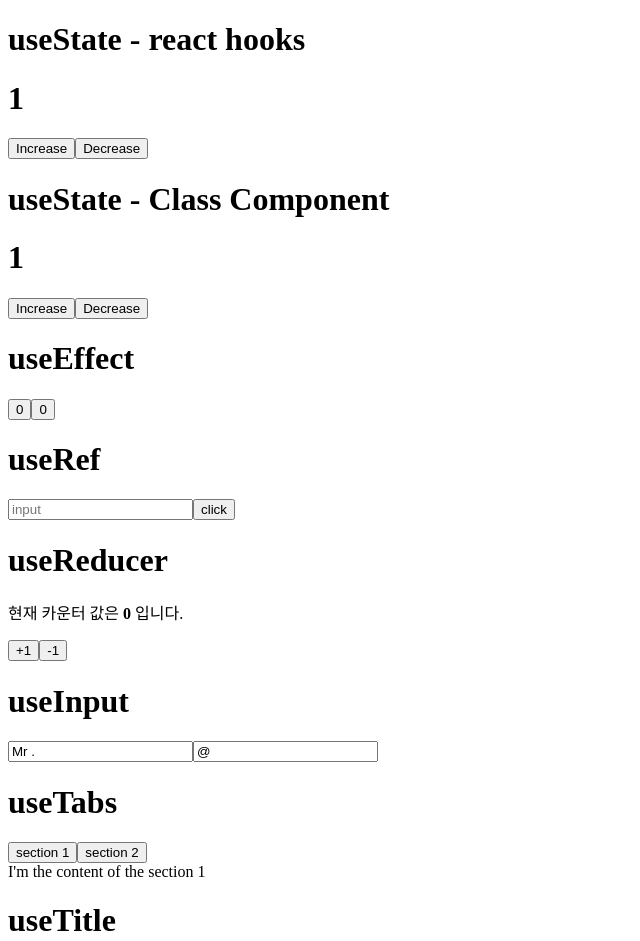
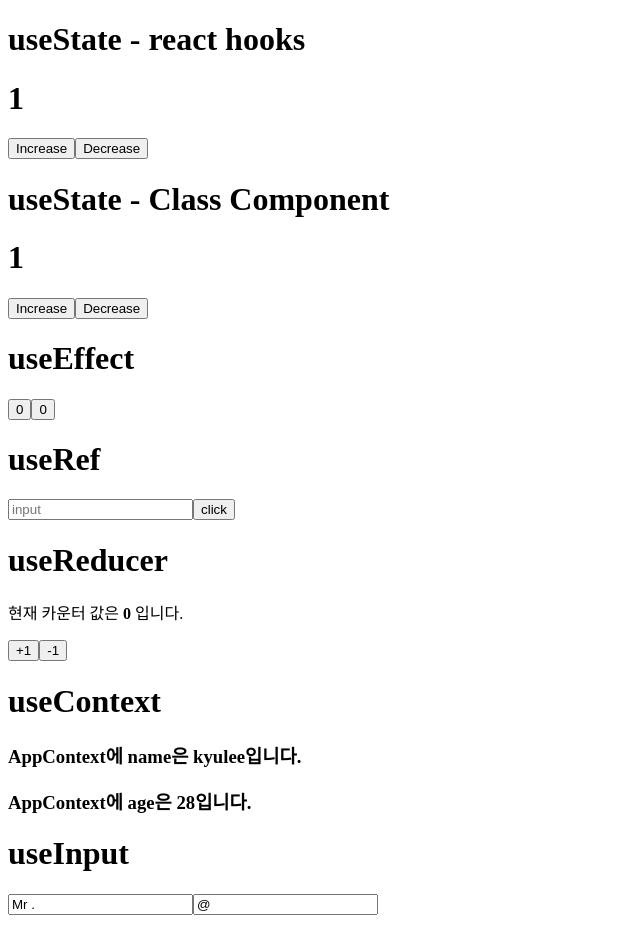
Before and after one commit to kyoowon/React-hook-totorial, a React (Create React App) app: page / in a window 1280 px wide. Shown: the top 941 px of the page, without its empty margins (0-640 px from the left). Built offline with nearby package versions, Linux system fonts and the light colour scheme; the HTML template or start-up script is replaced by a standard one.

Commit message:
✅ add(useContext) : react hooks useContext example

```diff
--- a/src/App.js
+++ b/src/App.js
@@ -9,6 +9,7 @@ import {Example_8} from './Components/customs/useConfirm.js';
 import {Example_9} from './Components/customs/usePreventLeave.js';
 import {Example_10} from './Components/customs/useBeforeLeave.js';
 import {Example_11} from './Components/useReducer.js';
+import {Example_12} from './Components/useContextExample.js';
 
 function App() {
   return (
@@ -22,6 +23,7 @@ function App() {
       <Example_6></Example_6>
       {/* react hooks - useReducer */}
       <Example_11></Example_11>
+      <Example_12></Example_12>
       {/* react custom hooks - useInput */}
       <Example_2></Example_2>
       {/* react custom hooks - useTabs */}
--- /dev/null
+++ b/src/Components/useContext.js
@@ -0,0 +1,16 @@
+import react from 'react'
+import { AppContext } from './useContextExample'
+
+
+export const Children = () => {
+    return (
+        <AppContext.Consumer>
+            {(user) => (
+            <>
+                <h3>AppContext에 name은 {user.name}입니다.</h3>
+                <h3>AppContext에 age은 {user.age}입니다.</h3>
+            </>
+            )}
+        </AppContext.Consumer>
+    )
+}
--- /dev/null
+++ b/src/Components/useContextExample.js
@@ -0,0 +1,19 @@
+import react, { createContext } from 'react'
+import { Children } from './useContext';
+
+export const AppContext = createContext();
+
+export const Example_12 = () => {
+    const User = {
+        name : "kyulee",
+        age : "28"
+    };
+    return (
+        <AppContext.Provider value={User}>
+            <div>
+                <h1>useContext</h1>
+                <Children />
+            </div>
+        </AppContext.Provider>
+    )
+}
```
